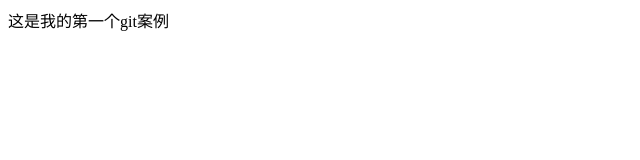
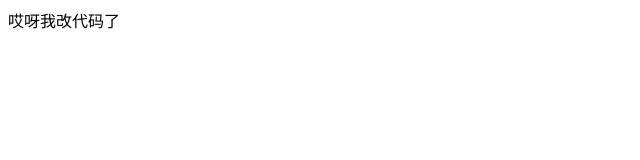
Before and after one commit to web-Xu666/vue-pro, a plain HTML site: page index.html in a window 1280 px wide. Shown: the full height of the page, 0-640 px from the left. Drawn offline with Linux system fonts and the light colour scheme.

Commit message:
我改了第一行div的内容

```diff
--- a/index.html
+++ b/index.html
@@ -6,6 +6,6 @@
     <title>Document</title>
 </head>
 <body>
-    <div>这是我的第一个git案例</div>
+    <div>哎呀我改代码了</div>
 </body>
 </html>
```
